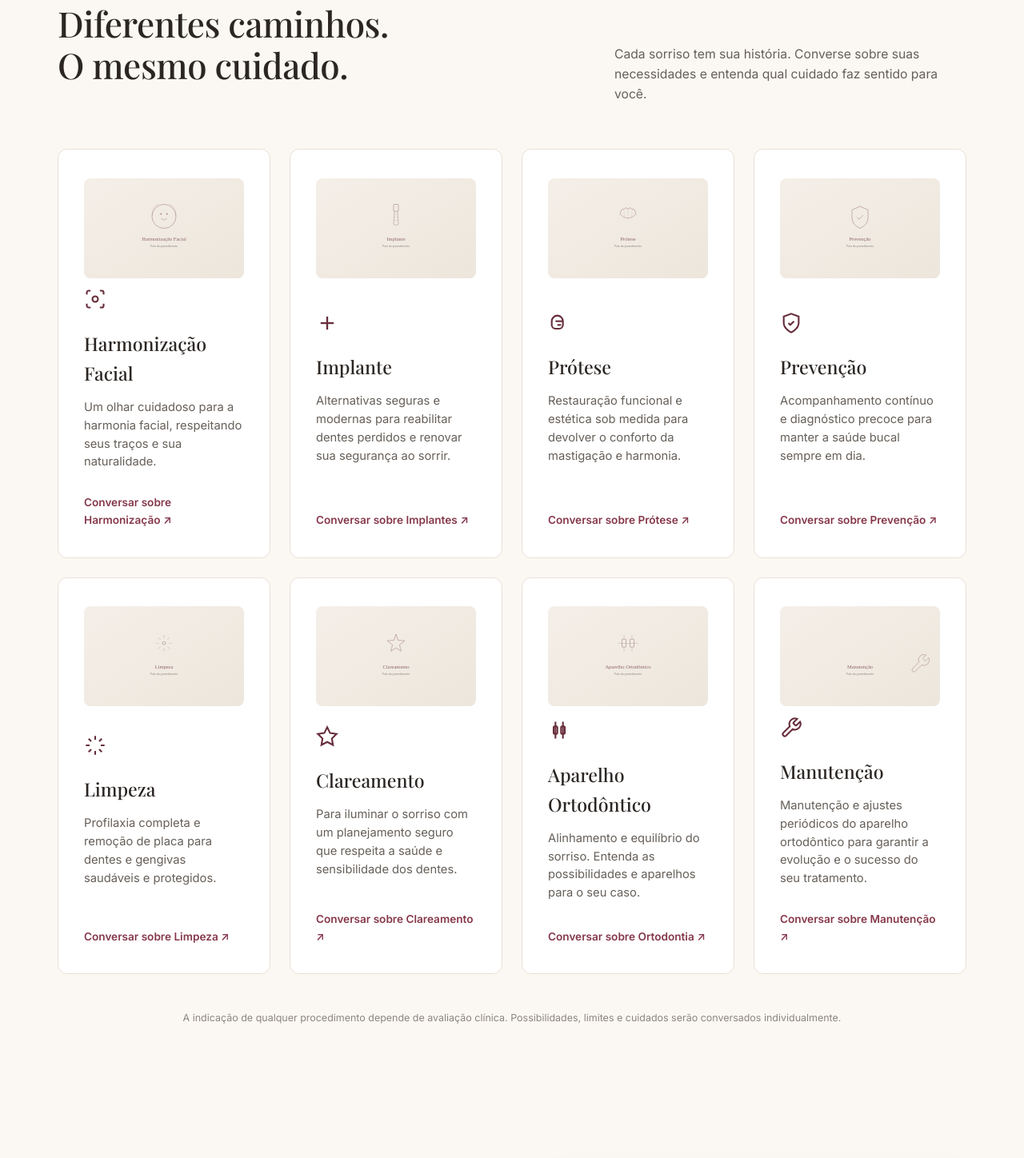
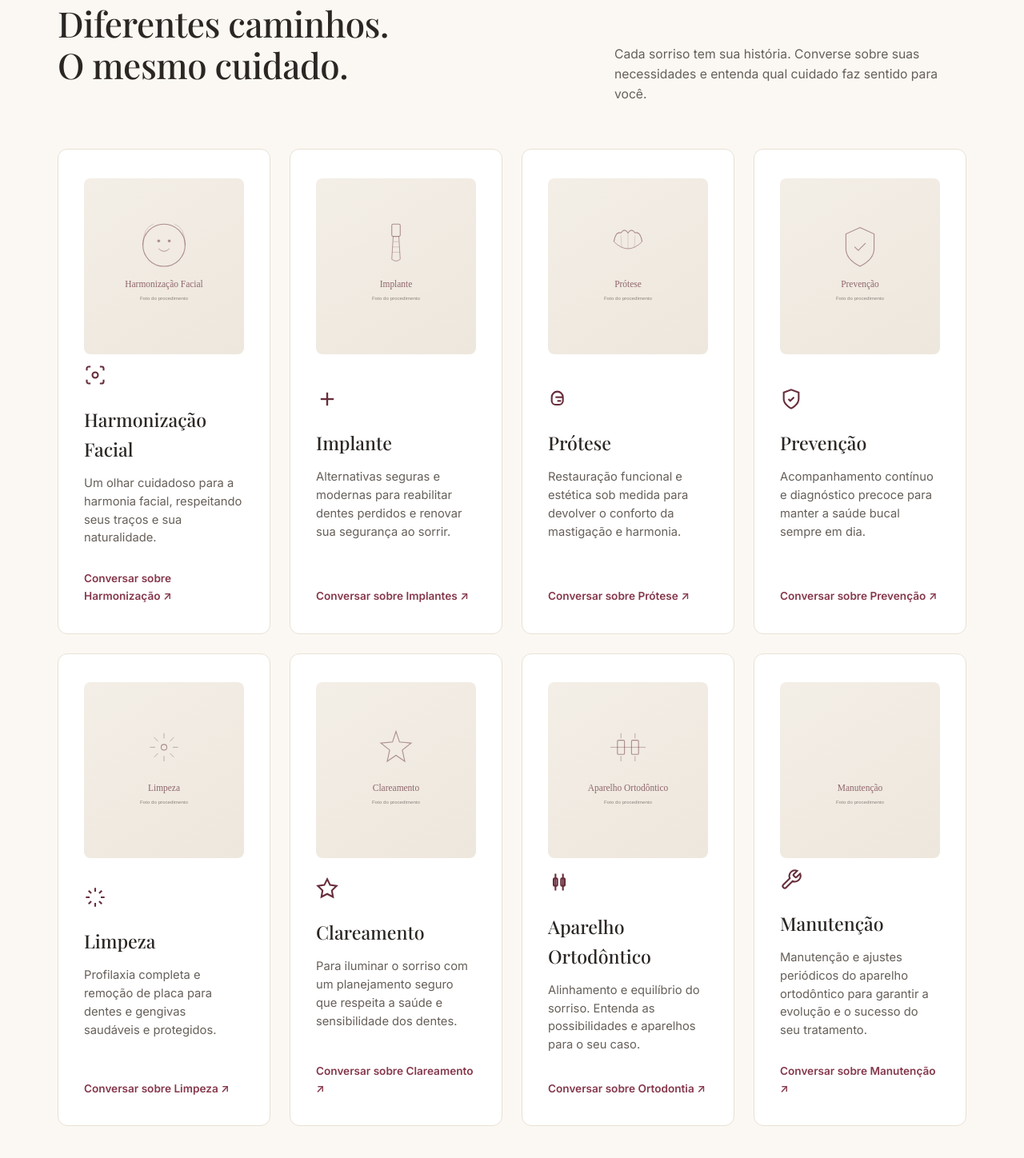
Before and after one commit to Ricardoqs20/Consultorio_Jessica, a Flask app: page / in a window 1280 px wide. Shown: the part 1630-3078 px from the top of the page at 80% size. Run offline with Flask 3, Linux system fonts and the light colour scheme; some web fonts are replaced.

Commit message:
Aumenta espaço da foto nos cards de tratamento para 220px

```diff
--- a/static/css/style.css
+++ b/static/css/style.css
@@ -198,7 +198,7 @@ a {
 
 .treatment-photo {
   width: 100%;
-  max-height: 150px;
+  height: 220px;
   object-fit: cover;
   border-radius: 8px;
   margin-bottom: 0.8rem;
```
